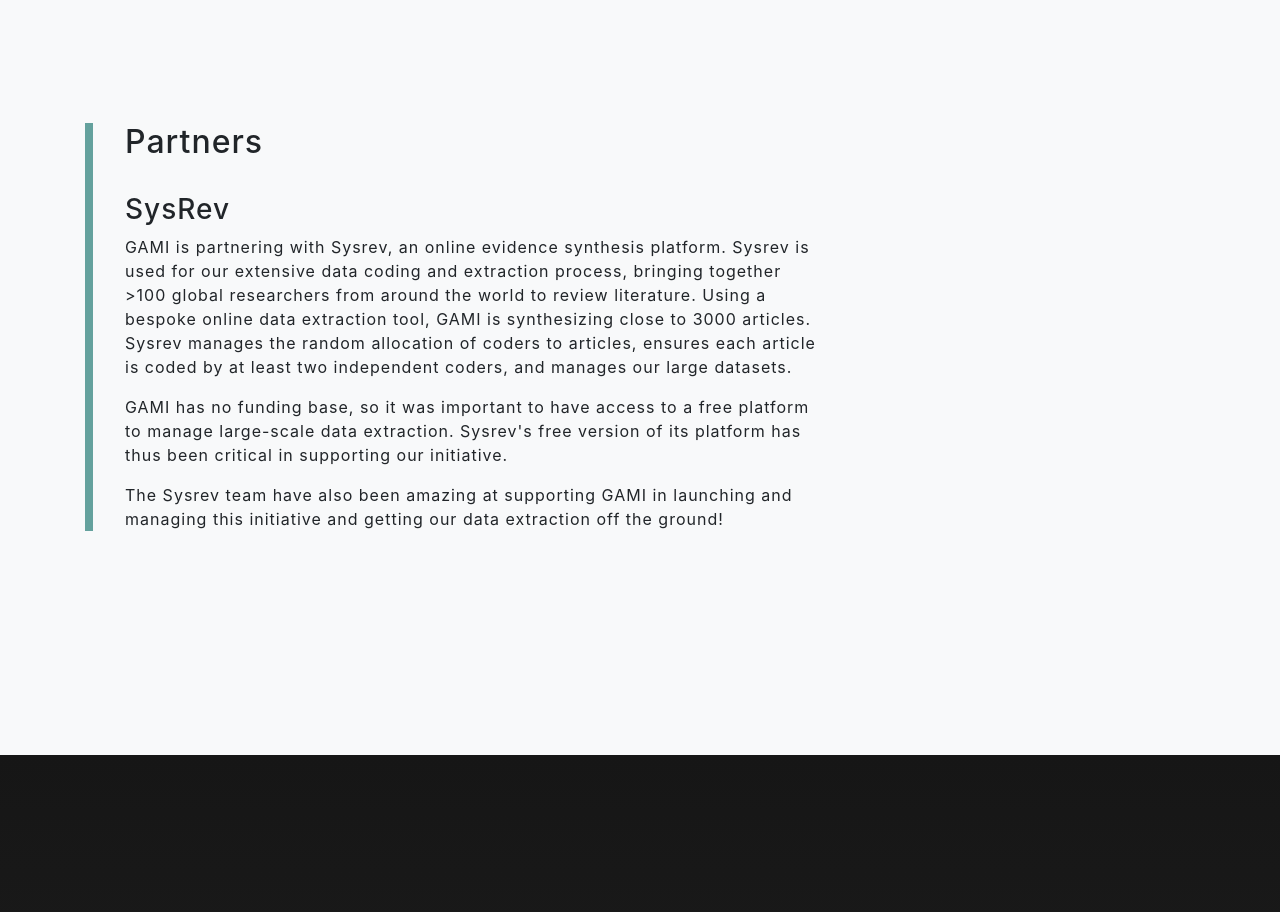
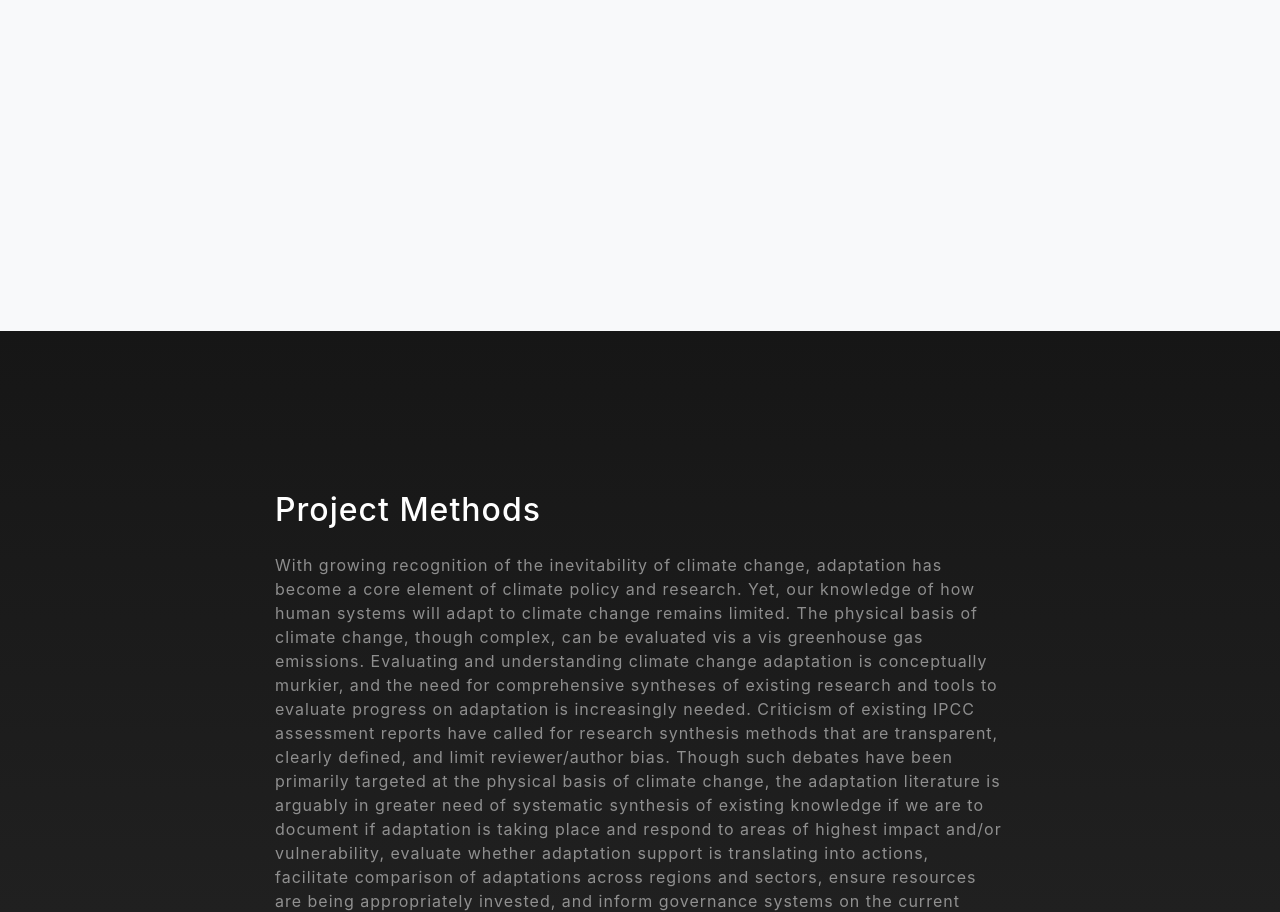
Before and after one commit to globaladaptation/globaladaptation.github.io, a website with bundled scripts: page index.html in a window 1280 px wide. Shown: the part 4360-5272 px from the top of the page. Built offline with nearby package versions, Linux system fonts and the light colour scheme.

Commit message:
Update index remove sysrev partner.html

```diff
--- a/index.html
+++ b/index.html
@@ -188,15 +188,7 @@
       <div class="row align-items-center no-gutters mb-4 mb-lg-5">
         <div class="col-xl-8 col-lg-7">
 
-          <div class="featured-text text-center text-lg-left">
-            <h2>Partners</h2>
-            <br>
-            <h3>SysRev</h3>
-              <p>GAMI is partnering with Sysrev, an online evidence synthesis platform. Sysrev is used for our extensive data coding and extraction process, bringing together >100 global researchers from around the world to review literature. Using a bespoke online data extraction tool, GAMI is synthesizing close to 3000 articles. Sysrev manages the random allocation of coders to articles, ensures each article is coded by at least two independent coders, and manages our large datasets.</p>
-              <p>GAMI has no funding base, so it was important to have access to a free platform to manage large-scale data extraction. Sysrev's free version of its platform has thus been critical in supporting our initiative.</p>
-              <p>The Sysrev team have also been amazing at supporting GAMI in launching and managing this initiative and getting our data extraction off the ground!
-</p>
-          </div>
+        </div>
         </div>
         </div>
       </div>
```
